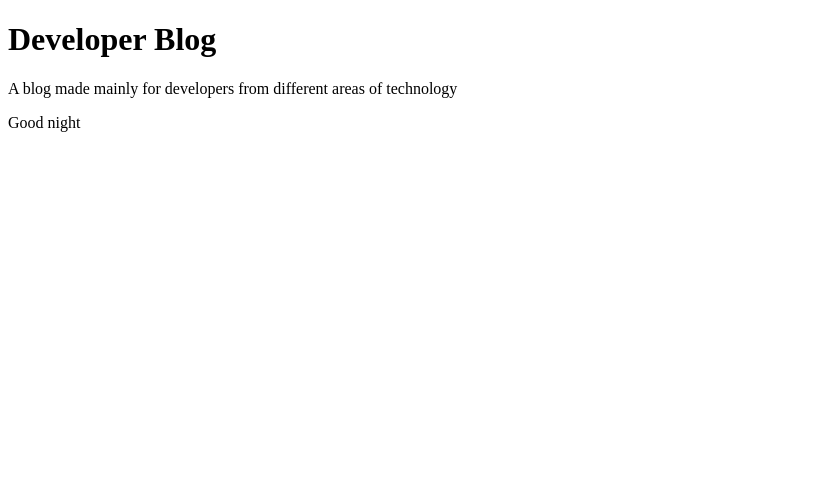
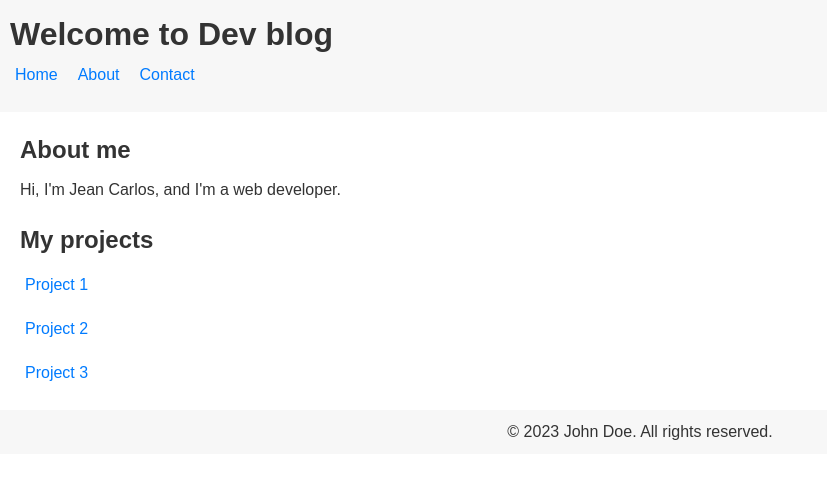
Before and after one commit to Jeanmaiafernandes/Dev-Blog, a plain HTML site: page index.html in a window 1280 px wide. Shown: the whole page, without its empty margins (0-827 px from the left). Drawn offline with Linux system fonts and the light colour scheme.

Commit message:
Second commit

```diff
--- a/index.html
+++ b/index.html
@@ -1,37 +1,38 @@
 <!DOCTYPE html>
-<html lang="pt-br">
+<html lang="en">
 <head>
   <meta charset="UTF-8">
-    <meta http-equiv="X-UA-Compatible" content="IE=edge">
   <meta name="viewport" content="width=device-width, initial-scale=1.0">
-    <link rel="stylesheat" href="style.css">
-    <title>Dev Blog</title>
+  <title>Dev blog</title>
+  <link rel="stylesheet" href="style.css">
 </head>
 <body>
   <header>
-        <h1>Developer Blog</h1>
+    <h1>Welcome to Dev blog</h1>
     <nav>
-            A blog made mainly for developers from different areas of technology
+      <ul>
+        <li><a href="/">Home</a></li>
+        <li><a href="/about">About</a></li>
+        <li><a href="/contact">Contact</a></li>
+      </ul>
     </nav>
   </header>
-
-    <aside>
-
-    </aside>
-
   <main>
-        <article>
-            <p>
-               Good night
-            </p>
-        </article>
     <section>
-
+      <h2>About me</h2>
+      <p>Hi, I'm Jean Carlos, and I'm a web developer.</p>
+    </section>
+    <section>
+      <h2>My projects</h2>
+      <ul>
+        <li><a href="#">Project 1</a></li>
+        <li><a href="#">Project 2</a></li>
+        <li><a href="#">Project 3</a></li>
+      </ul>
     </section>
   </main>
-
   <footer>
-
+    <p>&copy; 2023 John Doe. All rights reserved.</p>
   </footer>
 </body>
 </html>
--- a/style.css
+++ b/style.css
@@ -0,0 +1,96 @@
+* {
+    margin: 0;
+    padding: 0;
+}
+body {
+    font-family: sans-serif;
+    font-size: 16px;
+    line-height: 1.5;
+    color: #333;
+}
+/* Header styles */
+a {
+    color: #007bff;
+    text-decoration: none;
+  }
+header {
+    background-color: #f7f7f7;
+    padding: 10px;
+}
+header h1 {
+  margin: 0;
+  font-size: 2em;
+}
+header nav{
+    display: flex;
+}
+header nav ul{
+    display: flex;
+    list-style: none;
+    margin: 0;
+    padding: 0;
+}
+header nav li {
+    margin-right: 10px;
+  }
+
+  header nav li:last-child {
+    margin-right: 0;
+  }
+
+  header nav a {
+    display: block;
+    padding: 5px;
+    border-radius: 3px;
+  }
+
+  header nav a:hover {
+    background-color: #007bff;
+    color: #fff;
+  }
+
+  /* Main styles */
+  main {
+    margin: 20px;
+  }
+
+  section {
+    margin-bottom: 20px;
+  }
+
+  section h2 {
+    font-size: 1.5em;
+    margin-bottom: 10px;
+  }
+
+  section p {
+    margin: 0;
+  }
+
+  ul {
+    list-style: none;
+    margin: 0;
+    padding: 0;
+  }
+
+  ul li {
+    margin-bottom: 10px;
+  }
+
+  ul li a {
+    display: block;
+    padding: 5px;
+    border-radius: 3px;
+  }
+
+  ul li a:hover {
+    background-color: #007bff;
+    color: #fff;
+  }
+
+  /* Footer styles */
+  footer {
+    background-color: #f7f7f7;
+    padding: 10px;
+    text-align: center;
+  }
```
Lines whose indentation alone changed are shown as unchanged.
